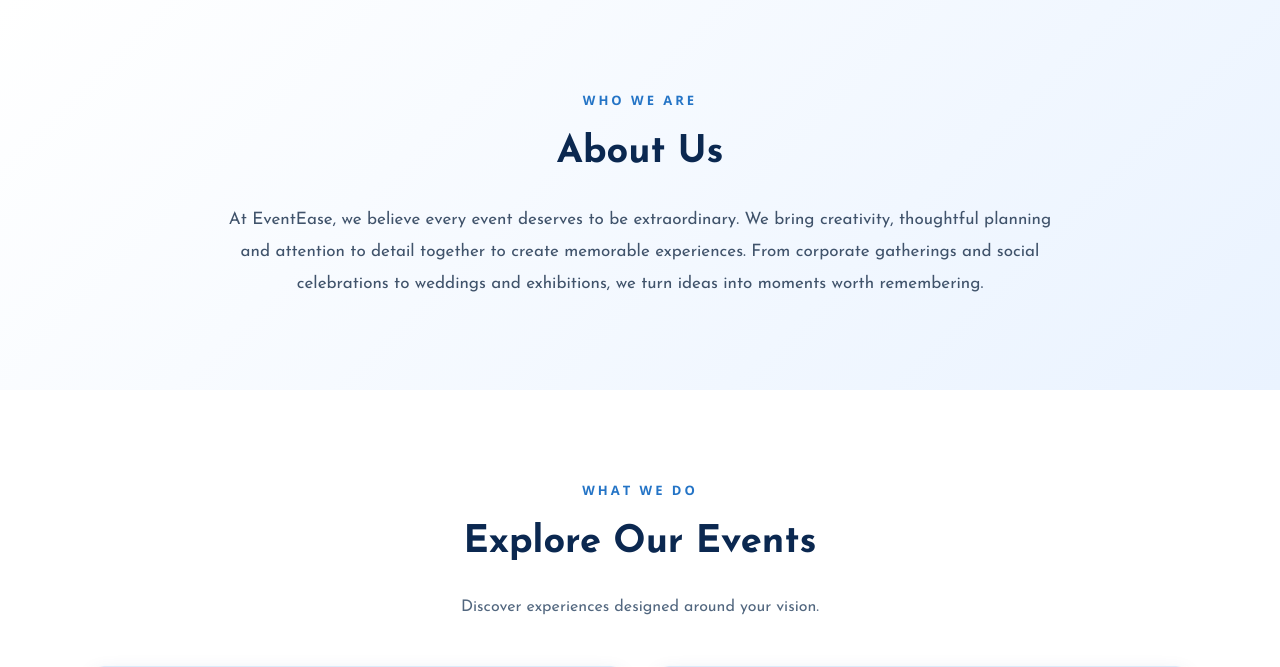
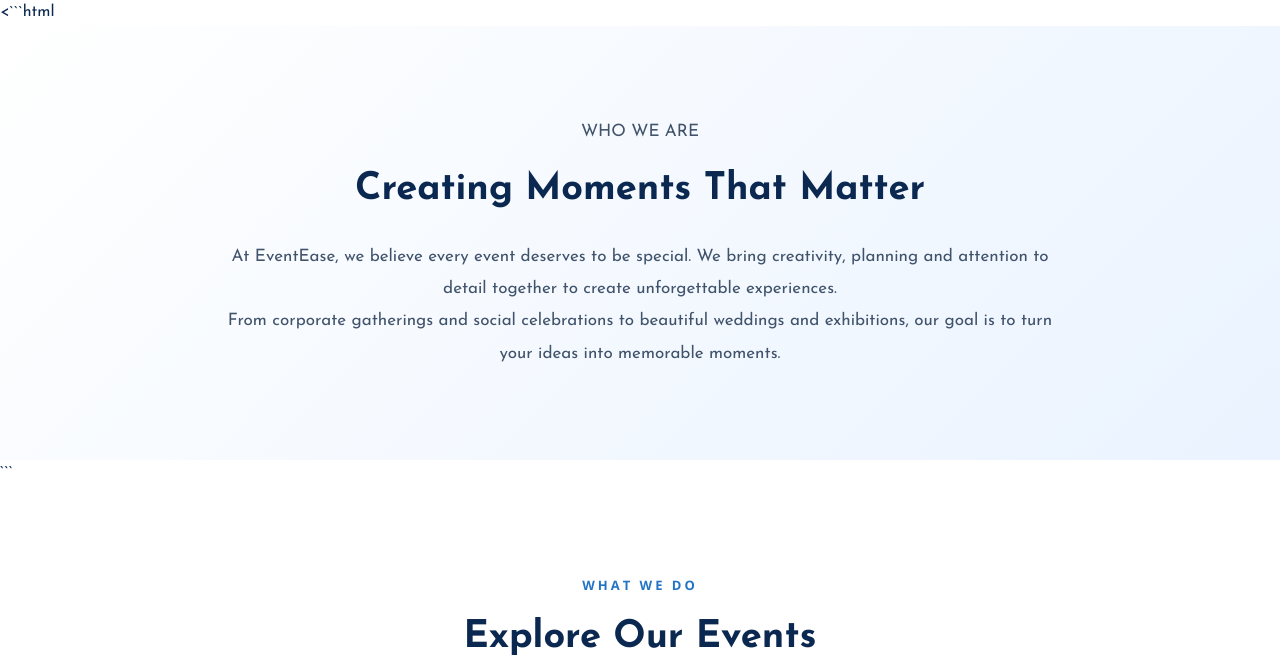
Before and after one commit to catrixcoded/Event-management-system, a Flask app: page / in a window 1280 px wide. Shown: the part 800-1467 px from the top of the page. Run offline with Flask 3, Linux system fonts and the light colour scheme.

Commit message:
Update index.html

````diff
--- a/templates/index.html
+++ b/templates/index.html
@@ -45,24 +45,24 @@
 
 
 <!-- ABOUT US -->
+<```html
 <section class="about-section" id="about">
-
     <div class="about-content">
-        <p class="section-label">WHO WE ARE</p>
-
-        <h2>About Us</h2>
-
+        <p class="section-subtitle">WHO WE ARE</p>
+        <h2>Creating Moments That Matter</h2>
         <p>
-            At EventEase, we believe every event deserves to be
-            extraordinary. We bring creativity, thoughtful planning
-            and attention to detail together to create memorable
-            experiences. From corporate gatherings and social
-            celebrations to weddings and exhibitions, we turn
-            ideas into moments worth remembering.
+            At EventEase, we believe every event deserves to be special.
+            We bring creativity, planning and attention to detail together
+            to create unforgettable experiences.
+        </p>
+        <p>
+            From corporate gatherings and social celebrations to beautiful
+            weddings and exhibitions, our goal is to turn your ideas into
+            memorable moments.
         </p>
     </div>
-
 </section>
+```
 
 
 <!-- EVENT CATEGORIES -->
````
